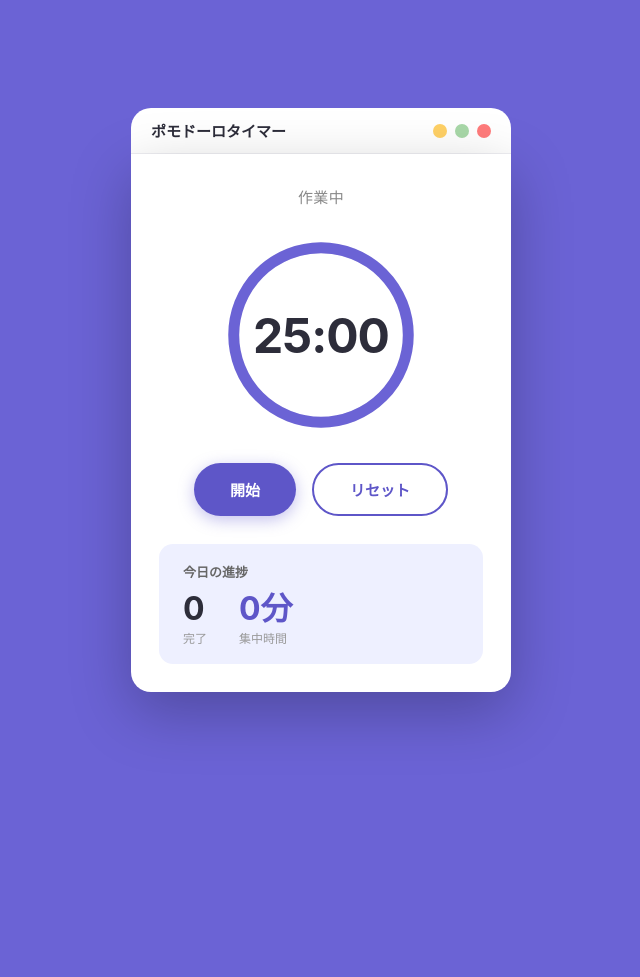
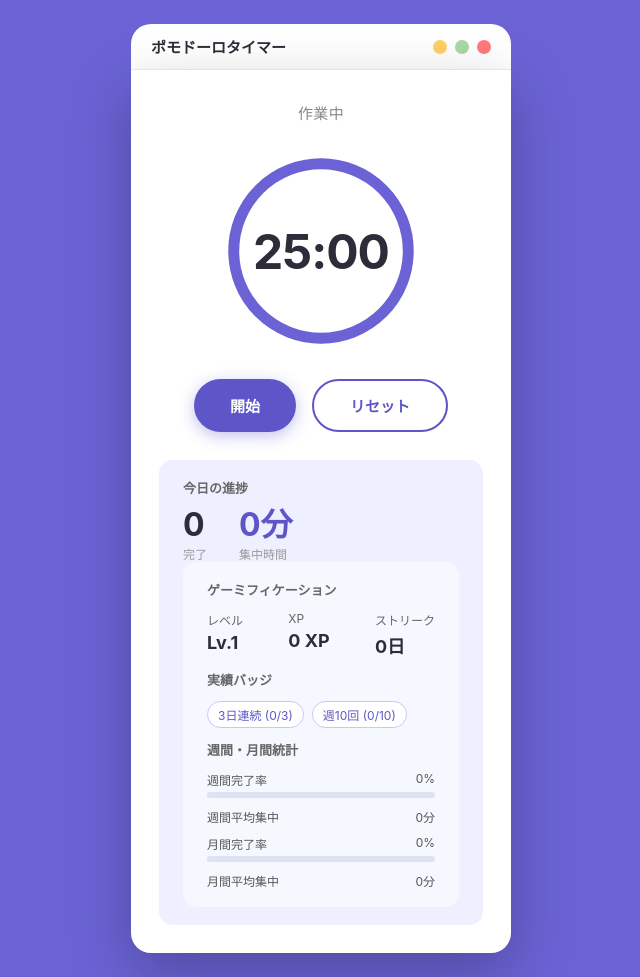
Before and after one commit to tys-togashikimitsuaki/WorkShop0609, a Flask app: page / in a window 1280 px wide. Shown: the whole page, without its empty margins (319-959 px from the left). Before the commit the page ends 734 px from the top, so only its background shows below. Run offline with Flask 3, Linux system fonts and the light colour scheme.

Commit message:
feat: add gamification stats and UI for pomodoro progress

```diff
--- a/1.pomodoro/pomodoro/stats.py
+++ b/1.pomodoro/pomodoro/stats.py
@@ -11,7 +11,7 @@ from __future__ import annotations
 import json
 import os
 from datetime import date
-from typing import Protocol
+from typing import Callable, Protocol
 
 
 # ---------------------------------------------------------------------------
@@ -23,6 +23,9 @@ class StatsRepository(Protocol):
         ...
 
     def get_stats(self, session_date: date) -> dict:
+        ...
+
+    def get_all_records(self) -> list[dict]:
         ...
 
 
@@ -52,6 +55,9 @@ class InMemoryStatsRepository:
             "completed": len(work_sessions),
             "focus_seconds": total_focus,
         }
+
+    def get_all_records(self) -> list[dict]:
+        return list(self._records)
 
 
 # ---------------------------------------------------------------------------
@@ -94,6 +100,9 @@ class JsonStatsRepository:
             "focus_seconds": total_focus,
         }
 
+    def get_all_records(self) -> list[dict]:
+        return self._load()
+
 
 # ---------------------------------------------------------------------------
 # StatsService
@@ -102,22 +111,97 @@ class JsonStatsRepository:
 class StatsService:
     """統計サービス。リポジトリを注入して利用する。"""
 
-    def __init__(self, repository: StatsRepository) -> None:
+    XP_PER_WORK_SESSION = 100
+    LEVEL_STEP_XP = 500
+
+    def __init__(self, repository: StatsRepository, today_fn: Callable[[], date] = date.today) -> None:
         self._repo = repository
+        self._today_fn = today_fn
 
     def record_work_session(self, duration_seconds: int) -> None:
-        self._repo.record_session(date.today(), duration_seconds, "work")
+        self._repo.record_session(self._today_fn(), duration_seconds, "work")
 
     def record_break_session(self, duration_seconds: int) -> None:
-        self._repo.record_session(date.today(), duration_seconds, "break")
+        self._repo.record_session(self._today_fn(), duration_seconds, "break")
 
     def get_today_stats(self) -> dict:
-        stats = self._repo.get_stats(date.today())
+        today = self._today_fn()
+        stats = self._repo.get_stats(today)
         focus_minutes = stats["focus_seconds"] // 60
         focus_hours = focus_minutes // 60
         remaining_minutes = focus_minutes % 60
+        records = self._repo.get_all_records()
+        work_records = [r for r in records if r["mode"] == "work"]
+        work_dates = sorted(date.fromisoformat(r["date"]) for r in work_records)
+        total_completed = len(work_records)
+        total_focus_seconds = sum(r["duration_seconds"] for r in work_records)
+        xp = total_completed * self.XP_PER_WORK_SESSION
+        level = (xp // self.LEVEL_STEP_XP) + 1
+        xp_in_level = xp % self.LEVEL_STEP_XP
+
+        streak_days = 0
+        if today in set(work_dates):
+            check_day = today
+            work_date_set = set(work_dates)
+            while check_day in work_date_set:
+                streak_days += 1
+                check_day = date.fromordinal(check_day.toordinal() - 1)
+
+        def _range_work_stats(days: int) -> tuple[int, int]:
+            start_ordinal = today.toordinal() - days + 1
+            range_records = [
+                r for r in work_records
+                if date.fromisoformat(r["date"]).toordinal() >= start_ordinal
+            ]
+            sessions = len(range_records)
+            focus_sum = sum(r["duration_seconds"] for r in range_records)
+            return sessions, focus_sum
+
+        weekly_completed, weekly_focus_seconds = _range_work_stats(7)
+        monthly_completed, monthly_focus_seconds = _range_work_stats(30)
+
+        badges = [
+            {
+                "id": "streak_3",
+                "name": "3日連続",
+                "description": "3日連続で作業セッションを完了",
+                "earned": streak_days >= 3,
+                "progress": min(streak_days, 3),
+                "target": 3,
+            },
+            {
+                "id": "weekly_10",
+                "name": "週10回",
+                "description": "1週間で10回の作業セッションを完了",
+                "earned": weekly_completed >= 10,
+                "progress": min(weekly_completed, 10),
+                "target": 10,
+            },
+        ]
+
         return {
             "completed": stats["completed"],
             "focus_seconds": stats["focus_seconds"],
             "focus_label": f"{focus_hours}時間{remaining_minutes}分" if focus_hours > 0 else f"{focus_minutes}分",
+            "gamification": {
+                "xp": xp,
+                "level": level,
+                "xp_in_level": xp_in_level,
+                "xp_to_next_level": self.LEVEL_STEP_XP - xp_in_level if xp_in_level > 0 else self.LEVEL_STEP_XP,
+                "streak_days": streak_days,
+                "badges": badges,
+                "earned_badges": len([b for b in badges if b["earned"]]),
+                "weekly": {
+                    "sessions_completed": weekly_completed,
+                    "focus_seconds": weekly_focus_seconds,
+                    "completion_rate": round((weekly_completed / 10) * 100, 1),
+                    "average_focus_seconds": weekly_focus_seconds // weekly_completed if weekly_completed > 0 else 0,
+                },
+                "monthly": {
+                    "sessions_completed": monthly_completed,
+                    "focus_seconds": monthly_focus_seconds,
+                    "completion_rate": round((monthly_completed / 40) * 100, 1),
+                    "average_focus_seconds": monthly_focus_seconds // monthly_completed if monthly_completed > 0 else 0,
+                },
+            },
         }
--- a/1.pomodoro/static/css/style.css
+++ b/1.pomodoro/static/css/style.css
@@ -192,6 +192,13 @@ body {
   padding: 18px 24px;
 }
 
+.gamification-panel {
+  width: 100%;
+  background: #F5F8FF;
+  border-radius: 14px;
+  padding: 18px 24px;
+}
+
 .stats-title {
   font-size: 13px;
   font-weight: 600;
@@ -227,6 +234,79 @@ body {
   color: #999;
 }
 
+.gamification-row {
+  display: flex;
+  justify-content: space-between;
+  margin-bottom: 12px;
+}
+
+.gamification-item {
+  display: flex;
+  flex-direction: column;
+  gap: 4px;
+}
+
+.gamification-label {
+  font-size: 12px;
+  color: #666;
+}
+
+.gamification-value {
+  font-size: 18px;
+  font-weight: 700;
+  color: #2d2d3a;
+}
+
+.badge-list {
+  display: flex;
+  flex-wrap: wrap;
+  gap: 8px;
+  margin-bottom: 12px;
+}
+
+.badge-item {
+  font-size: 12px;
+  color: #5E56C8;
+  border: 1px solid #C9C6F8;
+  border-radius: 999px;
+  padding: 4px 10px;
+  background: #fff;
+}
+
+.badge-earned {
+  color: #fff;
+  background: #5E56C8;
+}
+
+.graph-list {
+  display: flex;
+  flex-direction: column;
+  gap: 10px;
+}
+
+.graph-header {
+  display: flex;
+  justify-content: space-between;
+  font-size: 12px;
+  color: #555;
+}
+
+.graph-track {
+  margin-top: 4px;
+  width: 100%;
+  height: 6px;
+  background: #dde2f5;
+  border-radius: 999px;
+}
+
+.graph-fill {
+  width: 0;
+  height: 100%;
+  background: #5E56C8;
+  border-radius: 999px;
+  transition: width 0.3s ease;
+}
+
 /* ============================================================
    レスポンシブ
    ============================================================ */
--- a/1.pomodoro/static/js/app.js
+++ b/1.pomodoro/static/js/app.js
@@ -25,6 +25,16 @@ const startPauseBtn  = document.getElementById('startPauseBtn');
 const resetBtn       = document.getElementById('resetBtn');
 const completedCount = document.getElementById('completedCount');
 const focusLabel     = document.getElementById('focusLabel');
+const levelValue     = document.getElementById('levelValue');
+const xpValue        = document.getElementById('xpValue');
+const streakValue    = document.getElementById('streakValue');
+const badgeList      = document.getElementById('badgeList');
+const weeklyRate     = document.getElementById('weeklyRate');
+const weeklyRateFill = document.getElementById('weeklyRateFill');
+const weeklyAvg      = document.getElementById('weeklyAvg');
+const monthlyRate    = document.getElementById('monthlyRate');
+const monthlyRateFill = document.getElementById('monthlyRateFill');
+const monthlyAvg     = document.getElementById('monthlyAvg');
 
 // ============================================================
 // 状態
@@ -80,6 +90,27 @@ function updateUI(data) {
 function updateStats(data) {
   completedCount.textContent = data.completed ?? 0;
   focusLabel.textContent     = data.focus_label ?? '0分';
+  const gamification = data.gamification ?? {};
+  levelValue.textContent = `Lv.${gamification.level ?? 1}`;
+  xpValue.textContent = `${gamification.xp ?? 0} XP`;
+  streakValue.textContent = `${gamification.streak_days ?? 0}日`;
+
+  const badges = gamification.badges ?? [];
+  badgeList.innerHTML = badges.map((badge) => {
+    const earnedClass = badge.earned ? ' badge-earned' : '';
+    return `<div class="badge-item${earnedClass}">${badge.name} (${badge.progress}/${badge.target})</div>`;
+  }).join('');
+
+  const weekly = gamification.weekly ?? {};
+  const monthly = gamification.monthly ?? {};
+  const weeklyCompletionRate = Math.min(100, Math.max(0, weekly.completion_rate ?? 0));
+  const monthlyCompletionRate = Math.min(100, Math.max(0, monthly.completion_rate ?? 0));
+  weeklyRate.textContent = `${weeklyCompletionRate}%`;
+  weeklyRateFill.style.width = `${weeklyCompletionRate}%`;
+  monthlyRate.textContent = `${monthlyCompletionRate}%`;
+  monthlyRateFill.style.width = `${monthlyCompletionRate}%`;
+  weeklyAvg.textContent = `${Math.floor((weekly.average_focus_seconds ?? 0) / 60)}分`;
+  monthlyAvg.textContent = `${Math.floor((monthly.average_focus_seconds ?? 0) / 60)}分`;
 }
 
 // ============================================================
--- a/1.pomodoro/templates/index.html
+++ b/1.pomodoro/templates/index.html
@@ -67,6 +67,43 @@
             <span class="stat-unit">集中時間</span>
           </div>
         </div>
+
+        <div class="gamification-panel">
+          <div class="stats-title">ゲーミフィケーション</div>
+          <div class="gamification-row">
+            <div class="gamification-item">
+              <span class="gamification-label">レベル</span>
+              <span class="gamification-value" id="levelValue">Lv.1</span>
+            </div>
+            <div class="gamification-item">
+              <span class="gamification-label">XP</span>
+              <span class="gamification-value" id="xpValue">0</span>
+            </div>
+            <div class="gamification-item">
+              <span class="gamification-label">ストリーク</span>
+              <span class="gamification-value" id="streakValue">0日</span>
+            </div>
+          </div>
+          <div class="stats-title">実績バッジ</div>
+          <div class="badge-list" id="badgeList"></div>
+          <div class="stats-title">週間・月間統計</div>
+          <div class="graph-list">
+            <div class="graph-item">
+              <div class="graph-header"><span>週間完了率</span><span id="weeklyRate">0%</span></div>
+              <div class="graph-track"><div class="graph-fill" id="weeklyRateFill"></div></div>
+            </div>
+            <div class="graph-item">
+              <div class="graph-header"><span>週間平均集中</span><span id="weeklyAvg">0分</span></div>
+            </div>
+            <div class="graph-item">
+              <div class="graph-header"><span>月間完了率</span><span id="monthlyRate">0%</span></div>
+              <div class="graph-track"><div class="graph-fill" id="monthlyRateFill"></div></div>
+            </div>
+            <div class="graph-item">
+              <div class="graph-header"><span>月間平均集中</span><span id="monthlyAvg">0分</span></div>
+            </div>
+          </div>
+        </div>
       </div>
     </div>
   </div>
```
Also changed, not shown: 1.pomodoro/tests/test_app.py (+16 -1 lines), 1.pomodoro/tests/test_stats.py (+42 -1 lines).
